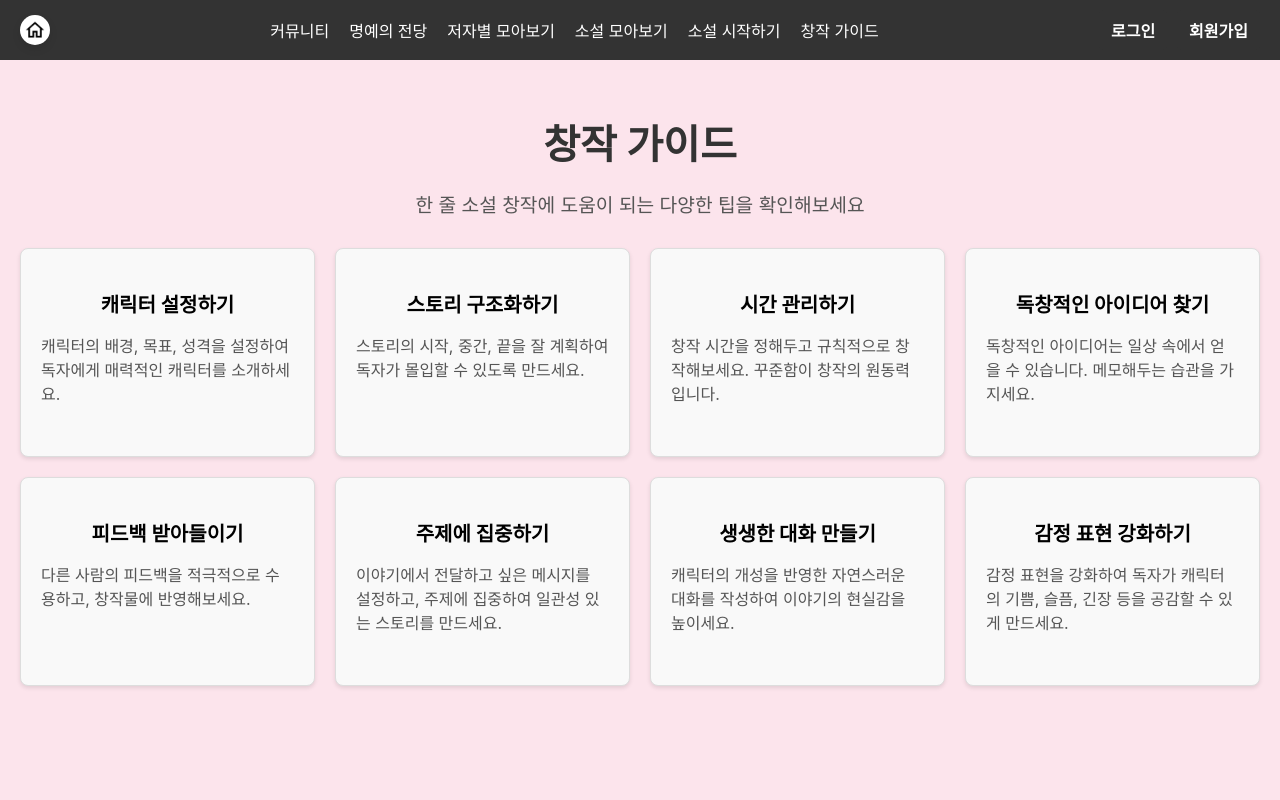
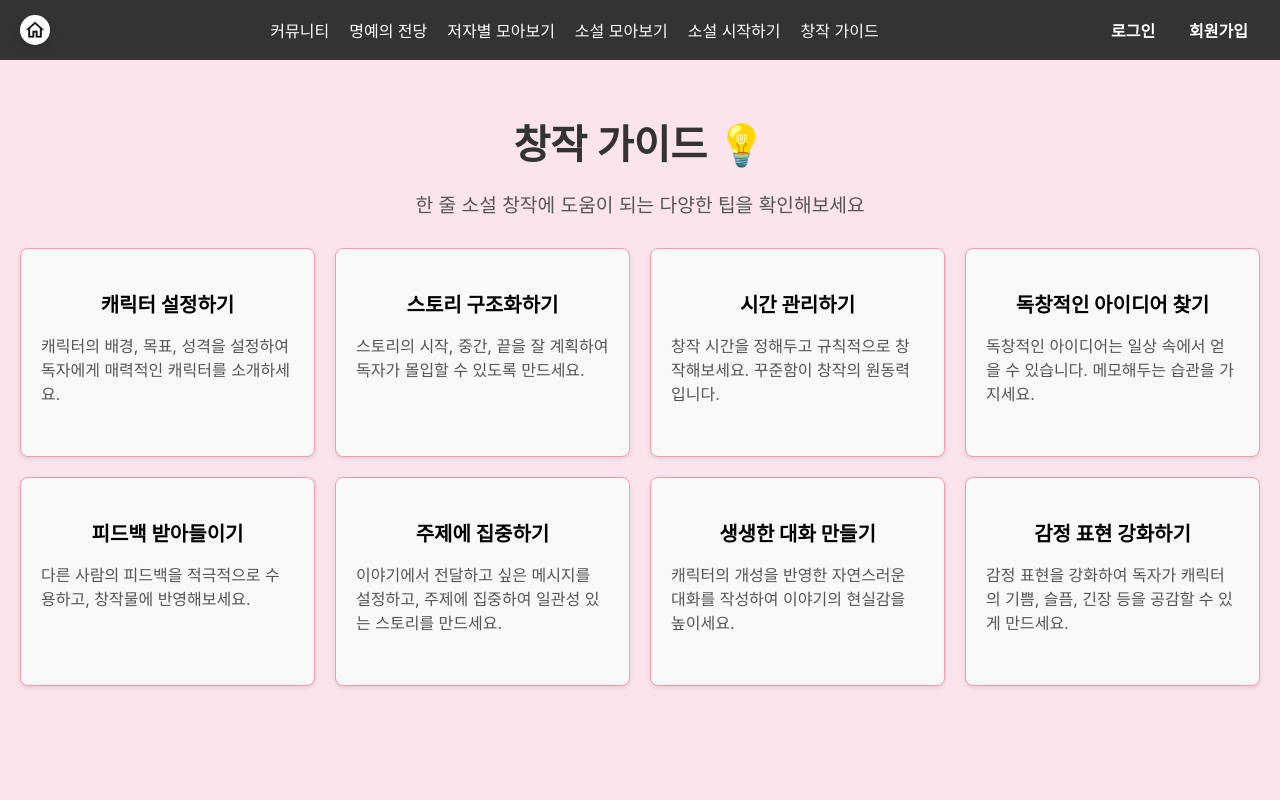
Before and after one commit to React-Catch-CodingPing/Relay_Novel, a React (Create React App) app in the folder relay-noval/: page /writing-guide in a window 1280 px wide. Shown: the top 800 px of the page. Built offline with nearby package versions, Linux system fonts and the light colour scheme; no server answers.

Commit message:
1. WritingGuide.js, WritingGuide.css 간단한 문구 수정, 가이드 별 핑크색 테두리 추가

```diff
--- a/relay-noval/src/components/NavbarContents/WritingGuide/WritingGuide.css
+++ b/relay-noval/src/components/NavbarContents/WritingGuide/WritingGuide.css
@@ -31,7 +31,7 @@
 /* 각 가이드 카드 스타일 */
 .guide-card {
     background-color: #f9f9f9; /* 카드 배경색 */
-    border: 1px solid #ddd; /* 카드 테두리 */
+    border: 1px solid #ff99aa; /* 카드 테두리 */
     border-radius: 8px; /* 둥근 모서리 */
     padding: 20px;
     box-shadow: 0 2px 4px rgba(0, 0, 0, 0.1); /* 약간의 그림자 */
--- a/relay-noval/src/components/NavbarContents/WritingGuide/WritingGuide.js
+++ b/relay-noval/src/components/NavbarContents/WritingGuide/WritingGuide.js
@@ -41,7 +41,7 @@ function WritingGuide() {
 
     return (
         <section className="writing-guide-container">
-            <h1>창작 가이드 </h1>
+            <h1>창작 가이드 💡</h1>
             <p>한 줄 소설 창작에 도움이 되는 다양한 팁을 확인해보세요</p>
 
             <div className="guide-cards">
```
